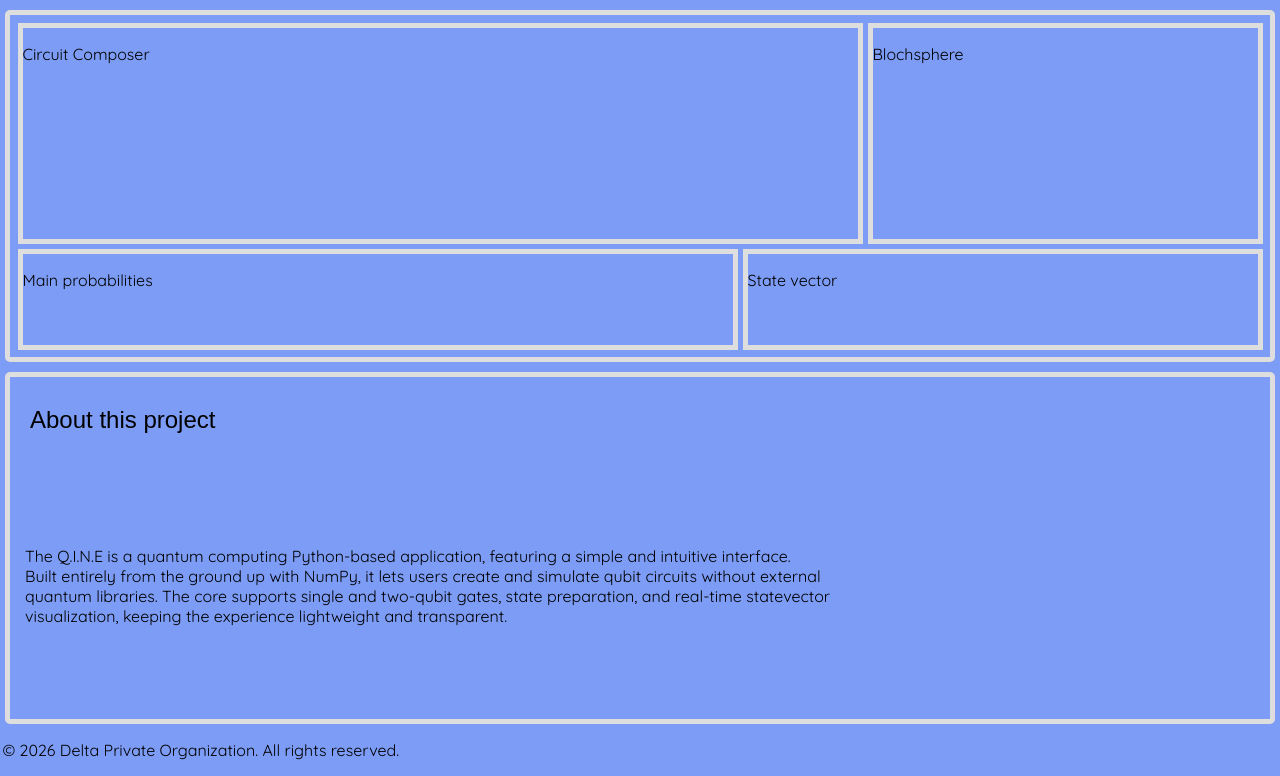
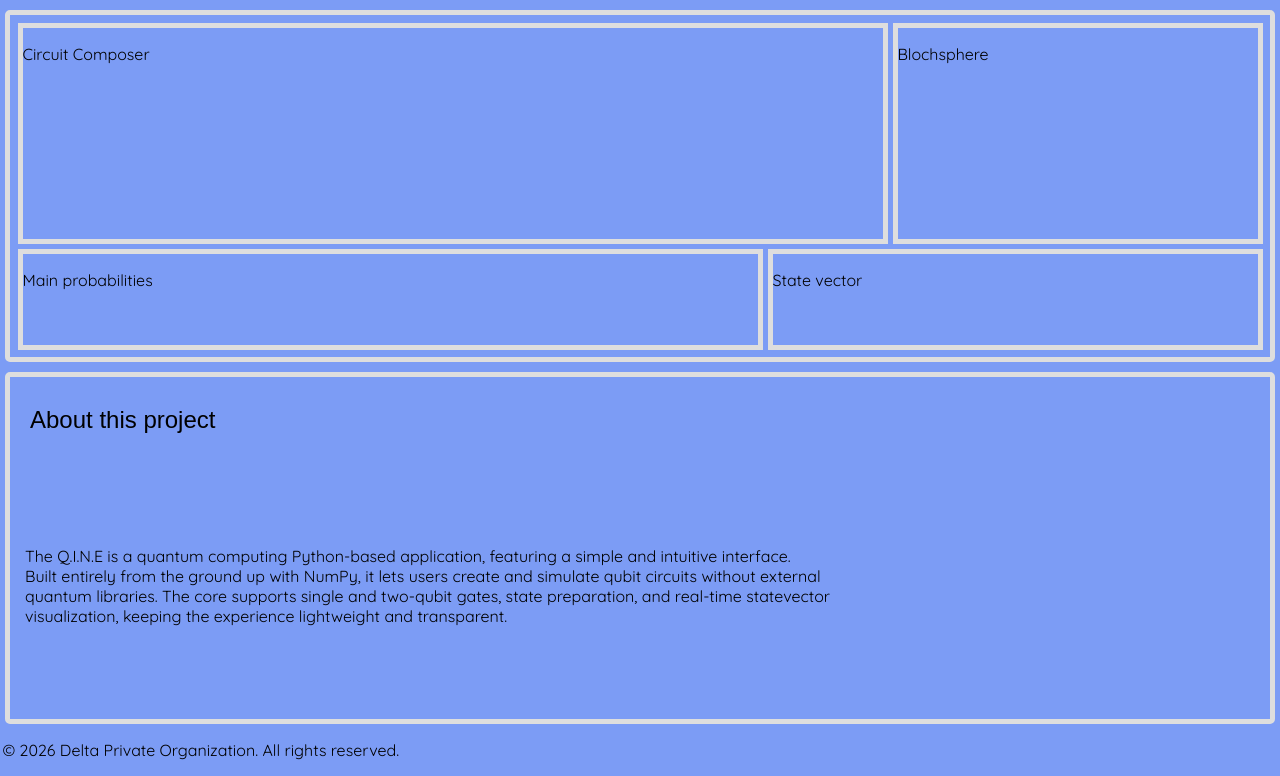
Before and after one commit to DarkSentinel24/QuantumPyGUI_Qiskit-Is-Not-Enought, a plain HTML site: page index.html in a window 1280 px wide. Shown: the part 105-881 px from the top of the page. Drawn offline with Linux system fonts and the light colour scheme; a script that the page names is missing; a web font is replaced by a local one.

Commit message:
Actualizar style.css

```diff
--- a/style.css
+++ b/style.css
@@ -1,4 +1,8 @@
-
+:root {
+    --hr: 70%;
+    --wur: 70%;
+    --wlr: 60%;
+}
 
 * {
   box-sizing: border-box; /* Includes padding and borders within widths */
@@ -71,27 +75,27 @@ p {
 #circuitmaker {
      margin: 2.5px;
      border: 5px solid rgb(222, 222, 222);
-     width: calc(68% - 5px);
+     width: calc(var(--wur) - 5px);
      height: calc(68% - 5px);
 }
 
 #blochsphere {
      margin: 2.5px;
      border: 5px solid rgb(222, 222, 222);
-     width: calc(32% - 5px);
+     width: calc((100% - var(--wur)) - 5px);
      height: calc(68% - 5px);
 }
 
 #mainprobabilities {
      margin: 2.5px;
      border: 5px solid rgb(222, 222, 222);
-     width: calc(58% - 5px);
+     width: calc(var(--wlr) - 5px);
      height: calc(32% - 5px);
 }
 
 #statevector {
      margin: 2.5px;
      border: 5px solid rgb(222, 222, 222);
-     width: calc(42% - 5px);
+     width: calc((100% - var(--wlr)) - 5px);
      height: calc(32% - 5px);
 }
```
